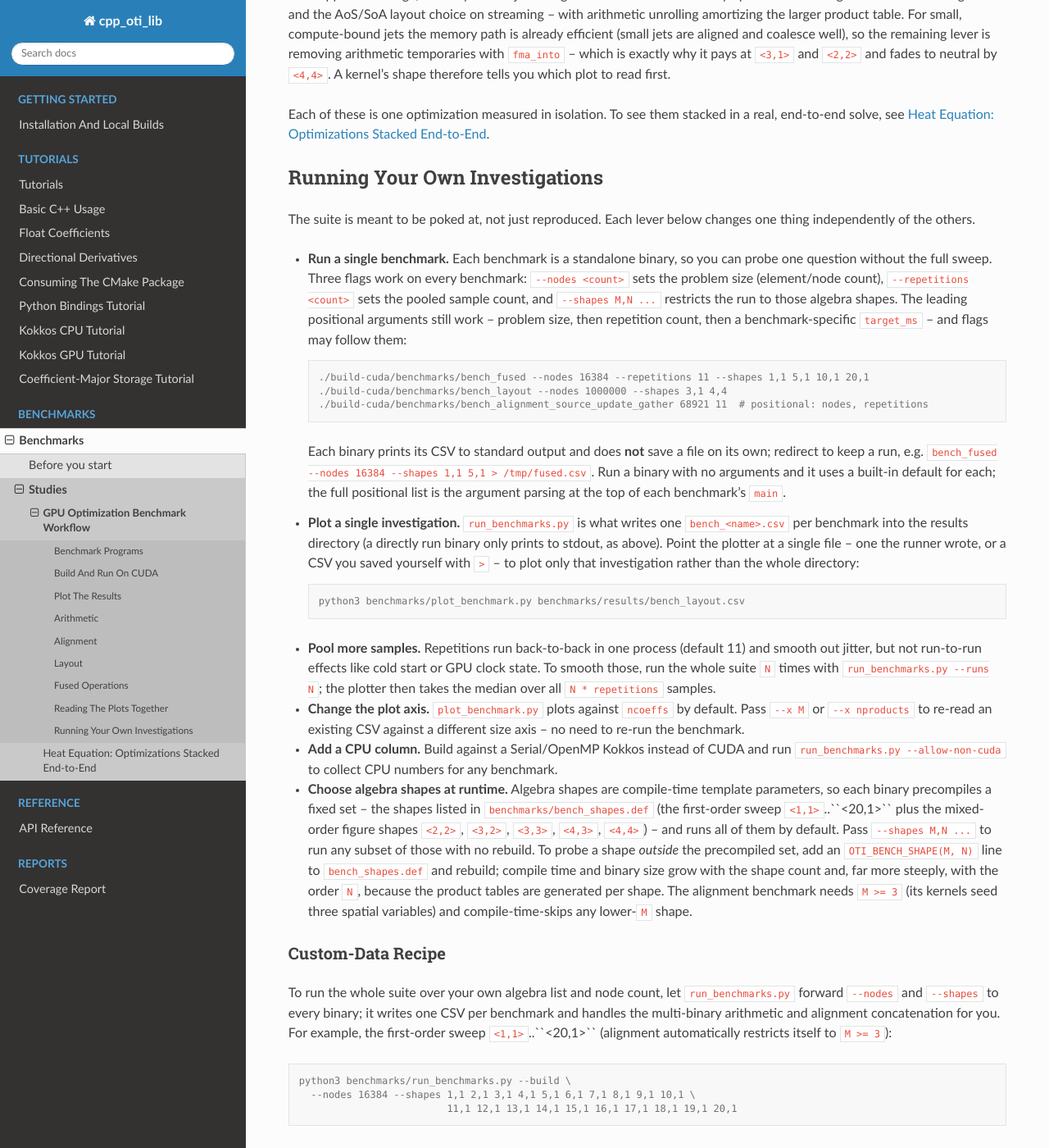
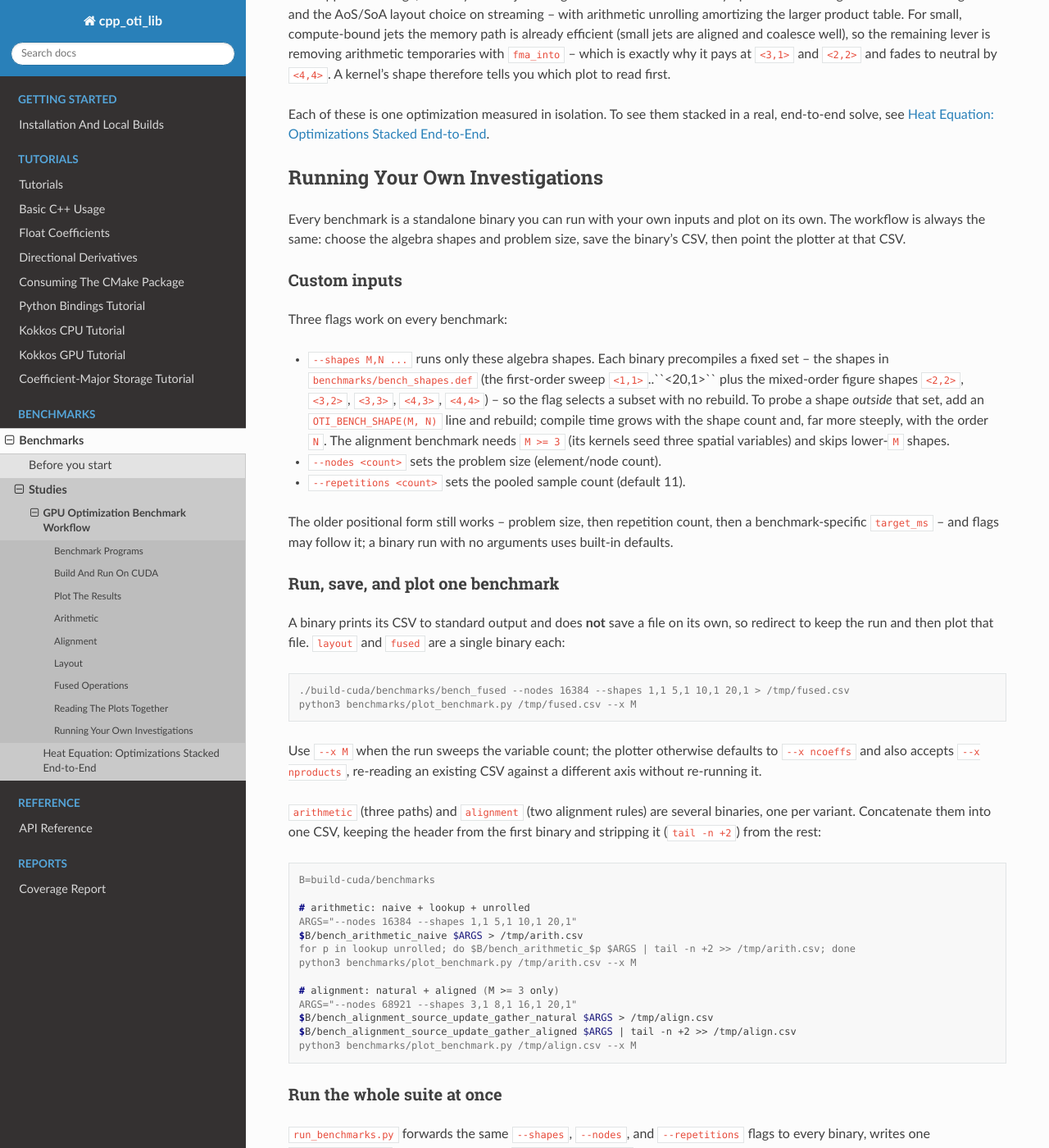
Before and after one commit to Samm-Py/cpp_oti_lib, a Sphinx documentation site: the page built from docs/benchmarks/gpu_optimization_workflow.rst, in a window 1280 px wide and 1400 px high, scrolled down 14886 px. Shown: the whole window at 82% size. Built offline with Sphinx 7.4.7 and the Read the Docs theme 3.1.0, drawn with Linux system fonts in a browser that asks for light colours; some of the changed text lies outside the part shown.

Commit message:
Docs: reframe 'Running Your Own Investigations' around the run/plot workflow
The section had grown into an overlapping grab-bag: a bullet list of disconnected
levers plus a Custom-Data Recipe subsection that re-explained the same shapes,
redirect, concat, and plotting steps. Restructure it around the actual task --
custom inputs, then run/save/plot one benchmark, then run the whole suite --
folding the scattered levers (pool samples, plot axis, CPU column, shape set)
into the step where each belongs. No duplication, clear top-to-bottom flow.

Co-Authored-By: Claude Opus 4.8 <noreply@anthropic.com>

```diff
--- a/docs/benchmarks/gpu_optimization_workflow.rst
+++ b/docs/benchmarks/gpu_optimization_workflow.rst
@@ -703,124 +703,88 @@ a real, end-to-end solve, see :doc:`heat_equation`.
 Running Your Own Investigations
 -------------------------------
 
-The suite is meant to be poked at, not just reproduced. Each lever below changes
-one thing independently of the others.
+Every benchmark is a standalone binary you can run with your own inputs and plot
+on its own. The workflow is always the same: choose the algebra shapes and
+problem size, save the binary's CSV, then point the plotter at that CSV.
 
-* **Run a single benchmark.** Each benchmark is a standalone binary, so you can
-  probe one question without the full sweep. Three flags work on every benchmark:
-  ``--nodes <count>`` sets the problem size (element/node count),
-  ``--repetitions <count>`` sets the pooled sample count, and ``--shapes M,N ...``
-  restricts the run to those algebra shapes. The leading positional arguments
-  still work -- problem size, then repetition count, then a benchmark-specific
-  ``target_ms`` -- and flags may follow them:
+Custom inputs
+~~~~~~~~~~~~~
 
-  .. code-block:: console
+Three flags work on every benchmark:
 
-     ./build-cuda/benchmarks/bench_fused --nodes 16384 --repetitions 11 --shapes 1,1 5,1 10,1 20,1
-     ./build-cuda/benchmarks/bench_layout --nodes 1000000 --shapes 3,1 4,4
-     ./build-cuda/benchmarks/bench_alignment_source_update_gather 68921 11  # positional: nodes, repetitions
+* ``--shapes M,N ...`` runs only these algebra shapes. Each binary precompiles a
+  fixed set -- the shapes in ``benchmarks/bench_shapes.def`` (the first-order
+  sweep ``<1,1>``..``<20,1>`` plus the mixed-order figure shapes ``<2,2>``,
+  ``<3,2>``, ``<3,3>``, ``<4,3>``, ``<4,4>``) -- so the flag selects a subset
+  with no rebuild. To probe a shape *outside* that set, add an
+  ``OTI_BENCH_SHAPE(M, N)`` line and rebuild; compile time grows with the shape
+  count and, far more steeply, with the order ``N``. The alignment benchmark
+  needs ``M >= 3`` (its kernels seed three spatial variables) and skips
+  lower-``M`` shapes.
+* ``--nodes <count>`` sets the problem size (element/node count).
+* ``--repetitions <count>`` sets the pooled sample count (default 11).
 
-  Each binary prints its CSV to standard output and does **not** save a file on
-  its own; redirect to keep a run, e.g.
-  ``bench_fused --nodes 16384 --shapes 1,1 5,1 > /tmp/fused.csv``. Run a binary
-  with no arguments and it uses a built-in default for each; the full positional
-  list is the argument parsing at the top of each benchmark's ``main``.
+The older positional form still works -- problem size, then repetition count,
+then a benchmark-specific ``target_ms`` -- and flags may follow it; a binary run
+with no arguments uses built-in defaults.
 
-* **Plot a single investigation.** ``run_benchmarks.py`` is what writes one
-  ``bench_<name>.csv`` per benchmark into the results directory (a directly run
-  binary only prints to stdout, as above). Point the plotter at a single file --
-  one the runner wrote, or a CSV you saved yourself with ``>`` -- to plot only
-  that investigation rather than the whole directory:
+Run, save, and plot one benchmark
+~~~~~~~~~~~~~~~~~~~~~~~~~~~~~~~~~~~
 
-  .. code-block:: console
-
-     python3 benchmarks/plot_benchmark.py benchmarks/results/bench_layout.csv
-
-* **Pool more samples.** Repetitions run back-to-back in one process (default 11)
-  and smooth out jitter, but not run-to-run effects like cold start or GPU clock
-  state. To smooth those, run the whole suite ``N`` times with
-  ``run_benchmarks.py --runs N``; the plotter then takes the median over all
-  ``N * repetitions`` samples.
-
-* **Change the plot axis.** ``plot_benchmark.py`` plots against ``ncoeffs`` by
-  default. Pass ``--x M`` or ``--x nproducts`` to re-read an existing CSV against
-  a different size axis -- no need to re-run the benchmark.
-
-* **Add a CPU column.** Build against a Serial/OpenMP Kokkos instead of CUDA and
-  run ``run_benchmarks.py --allow-non-cuda`` to collect CPU numbers for any
-  benchmark.
-
-* **Choose algebra shapes at runtime.** Algebra shapes are compile-time template
-  parameters, so each binary precompiles a fixed set -- the shapes listed in
-  ``benchmarks/bench_shapes.def`` (the first-order sweep ``<1,1>``..``<20,1>``
-  plus the mixed-order figure shapes ``<2,2>``, ``<3,2>``, ``<3,3>``, ``<4,3>``,
-  ``<4,4>``) -- and runs all of them by default. Pass ``--shapes M,N ...`` to run
-  any subset of those with no rebuild. To probe a shape *outside* the
-  precompiled set, add an ``OTI_BENCH_SHAPE(M, N)`` line to ``bench_shapes.def``
-  and rebuild; compile time and binary size grow with the shape count and, far
-  more steeply, with the order ``N``, because the product tables are generated
-  per shape. The alignment benchmark needs ``M >= 3`` (its kernels seed three
-  spatial variables) and compile-time-skips any lower-``M`` shape.
-
-Custom-Data Recipe
-~~~~~~~~~~~~~~~~~~~
-
-To run the whole suite over your own algebra list and node count, let
-``run_benchmarks.py`` forward ``--nodes`` and ``--shapes`` to every binary; it
-writes one CSV per benchmark and handles the multi-binary arithmetic and
-alignment concatenation for you. For example, the first-order sweep
-``<1,1>``..``<20,1>`` (alignment automatically restricts itself to ``M >= 3``):
+A binary prints its CSV to standard output and does **not** save a file on its
+own, so redirect to keep the run and then plot that file. ``layout`` and
+``fused`` are a single binary each:
 
 .. code-block:: console
-
-   python3 benchmarks/run_benchmarks.py --build \
-     --nodes 16384 --shapes 1,1 2,1 3,1 4,1 5,1 6,1 7,1 8,1 9,1 10,1 \
-                            11,1 12,1 13,1 14,1 15,1 16,1 17,1 18,1 19,1 20,1
-
-Then plot each investigation on its own, with ``M`` on the x-axis since the
-sweep varies the variable count:
-
-.. code-block:: console
-
-   python3 benchmarks/plot_benchmark.py benchmarks/results/bench_arithmetic.csv --x M
-   python3 benchmarks/plot_benchmark.py benchmarks/results/bench_fused.csv --x M
-   python3 benchmarks/plot_benchmark.py benchmarks/results/bench_layout.csv --x M
-   python3 benchmarks/plot_benchmark.py benchmarks/results/bench_alignment_source_update_gather.csv --x M
-
-For a quick one-off you can skip the runner entirely and pipe a binary's CSV
-straight to the plotter. The single-binary benchmarks (``layout`` and ``fused``)
-redirect directly:
-
-.. code-block:: console
-
-   ./build-cuda/benchmarks/bench_layout --nodes 1000000 --shapes 1,1 5,1 10,1 20,1 > /tmp/layout.csv
-   python3 benchmarks/plot_benchmark.py /tmp/layout.csv --x M
 
    ./build-cuda/benchmarks/bench_fused --nodes 16384 --shapes 1,1 5,1 10,1 20,1 > /tmp/fused.csv
    python3 benchmarks/plot_benchmark.py /tmp/fused.csv --x M
 
-The ``arithmetic`` (three paths) and ``alignment`` (two alignment rules)
-comparisons span several binaries, one per variant. Concatenate them into a
-single CSV by keeping the header from the first and stripping it
-(``tail -n +2``) from the rest:
+Use ``--x M`` when the run sweeps the variable count; the plotter otherwise
+defaults to ``--x ncoeffs`` and also accepts ``--x nproducts``, re-reading an
+existing CSV against a different axis without re-running it.
+
+``arithmetic`` (three paths) and ``alignment`` (two alignment rules) are several
+binaries, one per variant. Concatenate them into one CSV, keeping the header from
+the first binary and stripping it (``tail -n +2``) from the rest:
 
 .. code-block:: console
 
    B=build-cuda/benchmarks
 
-   # arithmetic: naive + lookup + unrolled into one CSV
+   # arithmetic: naive + lookup + unrolled
    ARGS="--nodes 16384 --shapes 1,1 5,1 10,1 20,1"
    $B/bench_arithmetic_naive $ARGS > /tmp/arith.csv
    for p in lookup unrolled; do $B/bench_arithmetic_$p $ARGS | tail -n +2 >> /tmp/arith.csv; done
    python3 benchmarks/plot_benchmark.py /tmp/arith.csv --x M
 
-   # alignment: natural + aligned into one CSV (M >= 3 only)
+   # alignment: natural + aligned (M >= 3 only)
    ARGS="--nodes 68921 --shapes 3,1 8,1 16,1 20,1"
    $B/bench_alignment_source_update_gather_natural $ARGS > /tmp/align.csv
    $B/bench_alignment_source_update_gather_aligned $ARGS | tail -n +2 >> /tmp/align.csv
    python3 benchmarks/plot_benchmark.py /tmp/align.csv --x M
 
+Run the whole suite at once
+~~~~~~~~~~~~~~~~~~~~~~~~~~~~~
+
+``run_benchmarks.py`` forwards the same ``--shapes``, ``--nodes``, and
+``--repetitions`` flags to every binary, writes one ``bench_<name>.csv`` per
+benchmark into ``benchmarks/results/``, and handles the multi-binary
+concatenation for you:
+
+.. code-block:: console
+
+   python3 benchmarks/run_benchmarks.py --nodes 16384 \
+     --shapes 1,1 2,1 3,1 4,1 5,1 6,1 7,1 8,1 9,1 10,1 \
+              11,1 12,1 13,1 14,1 15,1 16,1 17,1 18,1 19,1 20,1
+   python3 benchmarks/plot_benchmark.py benchmarks/results/bench_arithmetic.csv --x M
+
+Add ``--runs N`` to relaunch each binary ``N`` times and pool the rows -- the
+plotter takes the median over all ``N * repetitions`` samples, which captures
+cold-start and clock-state variance that back-to-back repetitions do not. Add
+``--allow-non-cuda`` to collect numbers from a Serial/OpenMP (CPU) build.
+
 Running with no ``--shapes`` sweeps every precompiled shape. The figures earlier
-on this page were collected from a smaller subset:
-``--shapes 3,1 2,2 3,2 3,3 4,3 4,4`` for arithmetic, fused, and layout, and
-``--shapes 3,1 4,1 8,1 16,1 3,2 3,3`` for alignment.
+on this page came from a smaller subset: ``--shapes 3,1 2,2 3,2 3,3 4,3 4,4`` for
+arithmetic, fused, and layout, and ``--shapes 3,1 4,1 8,1 16,1 3,2 3,3`` for
+alignment.
```
